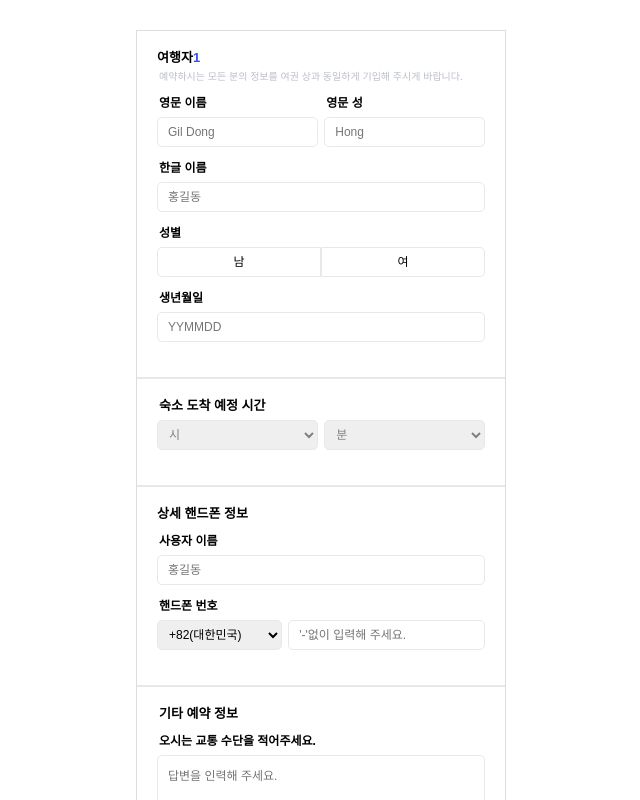
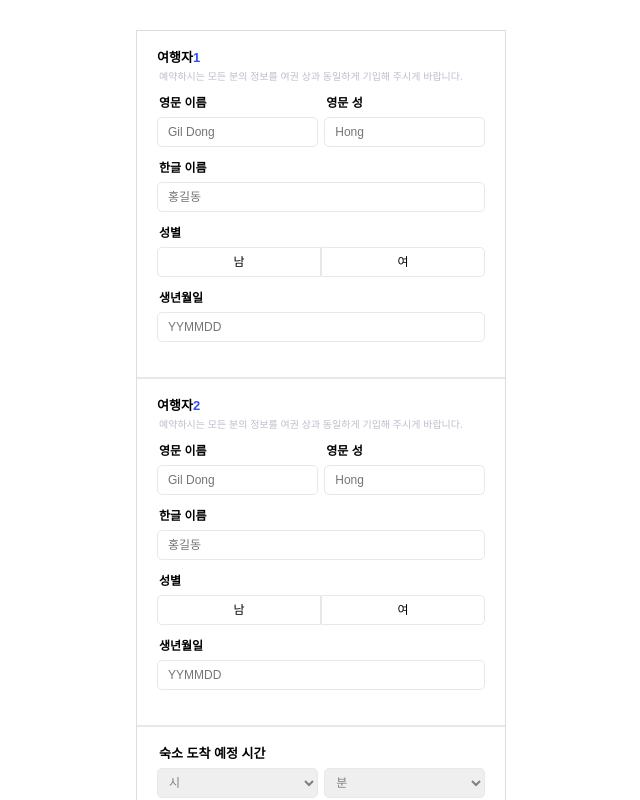
Before and after one commit to haerang94/react-reservation-form, a React (Create React App) app: page / in a window 1280 px wide. Shown: the top 800 px of the page, without its empty margins (319-959 px from the left). Built offline with nearby package versions, Linux system fonts and the light colour scheme; a web font is replaced by a local one.

Commit message:
feat: time까지 구현 완료

```diff
--- a/src/components/Time.js
+++ b/src/components/Time.js
@@ -51,9 +51,9 @@ const Time = ({ values, errors, onChange }) => {
           <Select
             name="hour"
             id="hour"
-            value={values.hour || "시"}
-            onChange={onChange}
-            alert={errors.hour}
+            value={values[0].hour || "시"}
+            onChange={(e) => onChange(0, e)}
+            alert={errors[0].hour}
           >
             <option value="시" disabled>
               시
@@ -64,15 +64,15 @@ const Time = ({ values, errors, onChange }) => {
                 <option key={`hour-${idx}`} value={idx}>{`${idx}시`}</option>
               ))}
           </Select>
-          {errors.hour && <Alert>{errors.hour}</Alert>}
+          {errors[0].hour && <Alert>{errors[0].hour}</Alert>}
         </SelectGroup>
         <SelectGroup>
           <Select
             name="minute"
             id="minute"
-            value={values.minute || "분"}
-            onChange={onChange}
-            alert={errors.minute}
+            value={values[0].minute || "분"}
+            onChange={(e) => onChange(0, e)}
+            alert={errors[0].minute}
           >
             <option value="분" disabled>
               분
@@ -83,7 +83,7 @@ const Time = ({ values, errors, onChange }) => {
                 <option key={`minute-${idx}`} value={idx}>{`${idx}분`}</option>
               ))}
           </Select>
-          {errors.minute && <Alert>{errors.minute}</Alert>}
+          {errors[0].minute && <Alert>{errors[0].minute}</Alert>}
         </SelectGroup>
       </FlexWrapper>
     </TimeWrapper>
--- a/src/components/Traveler.js
+++ b/src/components/Traveler.js
@@ -93,12 +93,12 @@ const ButtonContainer = styled.div`
   }
 `;
 
-const Traveler = ({ values, errors, onChange, idx }) => {
+const Traveler = React.memo(({ values, errors, onChange, idx }) => {
   return (
     <TraverlerWrapper>
       <TravelerNumber>
         <div>여행자</div>
-        <div>{idx}</div>
+        <div>{idx + 1}</div>
       </TravelerNumber>
       <Notice>
         예약하시는 모든 분의 정보를 여권 상과 동일하게 기입해 주시게 바랍니다.
@@ -110,11 +110,11 @@ const Traveler = ({ values, errors, onChange, idx }) => {
             type="text"
             placeholder="Gil Dong"
             name="firstName"
-            value={values.firstName || ""}
-            onChange={onChange}
-            alert={errors.firstName}
+            value={values[idx].firstName || ""}
+            onChange={(e) => onChange(idx, e)}
+            alert={errors[idx].firstName}
           />
-          {errors.firstName && <Alert>{errors.firstName}</Alert>}
+          {errors[idx].firstName && <Alert>{errors[idx].firstName}</Alert>}
         </TwoInputs>
         <TwoInputs>
           <header>영문 성</header>
@@ -122,11 +122,11 @@ const Traveler = ({ values, errors, onChange, idx }) => {
             type="text"
             placeholder="Hong"
             name="lastName"
-            value={values.lastName || ""}
-            onChange={onChange}
-            alert={errors.lastName}
+            value={values[idx].lastName || ""}
+            onChange={(e) => onChange(idx, e)}
+            alert={errors[idx].lastName}
           />
-          {errors.lastName && <Alert>{errors.lastName}</Alert>}
+          {errors[idx].lastName && <Alert>{errors[idx].lastName}</Alert>}
         </TwoInputs>
       </FlexContainer>
       <OneInput>
@@ -135,54 +135,54 @@ const Traveler = ({ values, errors, onChange, idx }) => {
           type="text"
           placeholder="홍길동"
           name="koreanName"
-          value={values.koreanName || ""}
-          onChange={onChange}
-          alert={errors.koreanName}
+          value={values[idx].koreanName || ""}
+          onChange={(e) => onChange(idx, e)}
+          alert={errors[idx].koreanName}
         />
-        {errors.koreanName && <Alert>{errors.koreanName}</Alert>}
+        {errors[idx].koreanName && <Alert>{errors[idx].koreanName}</Alert>}
       </OneInput>
       <OneInput>
         <header>성별</header>
         <ButtonContainer>
           <input
             type="radio"
-            name="gender"
+            name={`gender-${idx}`}
             id={`male-${idx}`}
             value={"남"}
-            onChange={onChange}
-            alert={errors.gender}
+            onChange={(e) => onChange(idx, e)}
+            alert={errors[idx].gender}
           />
-          <Label htmlFor={`male-${idx}`} alert={errors.gender}>
+          <Label htmlFor={`male-${idx}`} alert={errors[idx].gender}>
             남
           </Label>
           <input
             type="radio"
-            name="gender"
+            name={`gender-${idx}`}
             id={`female-${idx}`}
             value={"여"}
-            onChange={onChange}
-            alert={errors.gender}
+            onChange={(e) => onChange(idx, e)}
+            alert={errors[idx].gender}
           />
-          <Label htmlFor={`female-${idx}`} alert={errors.gender}>
+          <Label htmlFor={`female-${idx}`} alert={errors[idx].gender}>
             여
           </Label>
         </ButtonContainer>
-        {errors.gender && <Alert>{errors.gender}</Alert>}
+        {errors[idx].gender && <Alert>{errors[idx].gender}</Alert>}
       </OneInput>
       <OneInput>
         <header>생년월일</header>
         <Input
           type="text"
           placeholder="YYMMDD"
-          value={values.birthdate || ""}
-          onChange={onChange}
+          value={values[idx].birthdate || ""}
+          onChange={(e) => onChange(idx, e)}
           name="birthdate"
-          alert={errors.birthdate}
+          alert={errors[idx].birthdate}
         />
-        {errors.birthdate && <Alert>{errors.birthdate}</Alert>}
+        {errors[idx].birthdate && <Alert>{errors[idx].birthdate}</Alert>}
       </OneInput>
     </TraverlerWrapper>
   );
-};
+});
 
 export default Traveler;
--- a/src/components/TravelerList.js
+++ b/src/components/TravelerList.js
@@ -1,10 +1,20 @@
 import React from "react";
 import Traveler from "components/Traveler";
 
-const TraverlerList = () => {
+const TraverlerList = ({ values, errors, onChange, cnt }) => {
   return (
     <>
-      <Traveler />
+      {Array(cnt)
+        .fill(0)
+        .map((item, idx) => (
+          <Traveler
+            key={`traveler-${idx}`}
+            values={values}
+            errors={errors}
+            onChange={onChange}
+            idx={idx}
+          />
+        ))}
     </>
   );
 };
--- a/src/containers/TravelerContainer.js
+++ b/src/containers/TravelerContainer.js
@@ -1,12 +1,17 @@
 import React from "react";
-import Traveler from "components/Traveler";
+import TravelerList from "components/TravelerList";
 import useInputs from "customHooks/useInputs";
 const TravelerContainer = () => {
   const [values, onChange, errors] = useInputs();
 
   return (
     <div>
-      <Traveler values={values} onChange={onChange} errors={errors} idx={1} />
+      <TravelerList
+        values={values}
+        onChange={onChange}
+        errors={errors}
+        cnt={2}
+      ></TravelerList>
     </div>
   );
 };
--- a/src/customHooks/useInputs.js
+++ b/src/customHooks/useInputs.js
@@ -1,4 +1,4 @@
-import { useCallback } from "react";
+import { useCallback, useState } from "react";
 import { valid } from "utils/validation";
 import { setInfo, setInfoErrors } from "modules/info";
 import { useSelector, useDispatch } from "react-redux";
@@ -8,16 +8,19 @@ function useInputs() {
     info: state.info.info,
     info_errors: state.info.info_errors,
   }));
+
   const dispatch = useDispatch();
 
   const onChange = useCallback(
-    (e) => {
+    (idx, e) => {
       e.persist();
       const { name, value } = e.target;
-      const newValues = { ...info, [name]: value };
-
-      const newErrors = valid(newValues, name, info_errors);
-      dispatch(setInfo(newValues));
+      const newInfo = [...info];
+      newInfo[idx] = { ...info[idx], [name]: value };
+      const newErrors = [...info_errors];
+      const temp = valid(newInfo[idx], name, info_errors[idx]);
+      newErrors[idx] = temp;
+      dispatch(setInfo(newInfo));
       dispatch(setInfoErrors(newErrors));
     },
     [info, dispatch, info_errors]
--- a/src/modules/info.js
+++ b/src/modules/info.js
@@ -3,8 +3,11 @@ import { createAction, handleActions } from "redux-actions";
 const GET_INFO = "info/GET_INFO";
 const SET_INFO = "info/SET_INFO";
 const SET_INFO_ERRORS = "info/SET_INFO_ERRORS";
+
+// 시간, 분, 기타 정보의 기준은 idx가 0인 곳 기준으로 한다
 const initialState = {
-  info: {
+  info: [
+    {
       firstName: null,
       lastName: null,
       koreanName: null,
@@ -13,7 +16,25 @@ const initialState = {
       hour: "시",
       minute: "분",
     },
-  info_errors: {
+    {
+      firstName: null,
+      lastName: null,
+      koreanName: null,
+      gender: null,
+      birthdate: null,
+      hour: "시",
+      minute: "분",
+    },
+  ],
+  info_errors: [
+    {
+      firstName: null,
+      lastName: null,
+      koreanName: null,
+      gender: null,
+      birthdate: null,
+    },
+    {
       firstName: null,
       lastName: null,
       koreanName: null,
@@ -22,6 +43,7 @@ const initialState = {
       hour: null,
       minute: null,
     },
+  ],
 };
 
 export const getInfo = createAction(GET_INFO);
```
Lines whose indentation alone changed are shown as unchanged.
